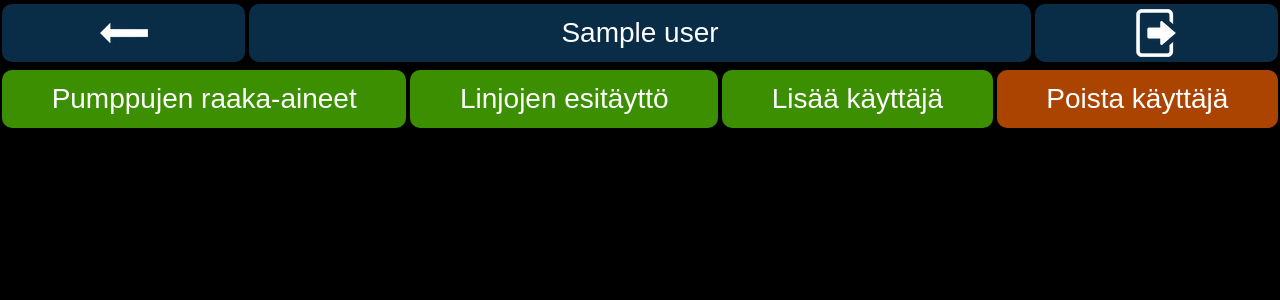
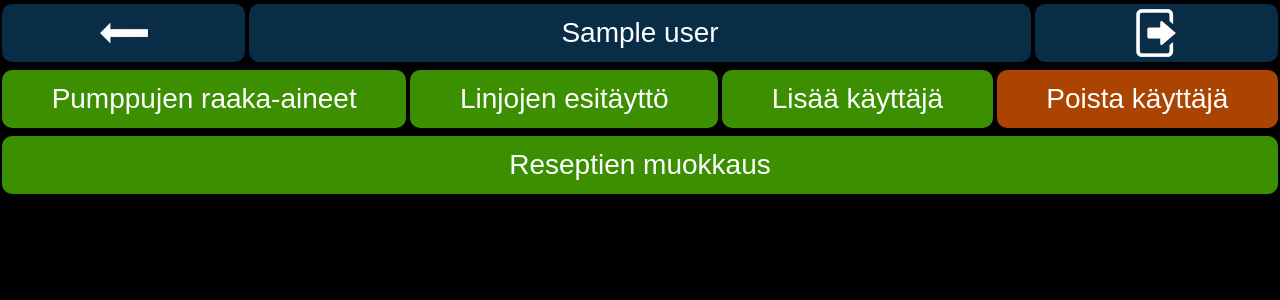
Before and after one commit to ainamaximit/baari-mikko, a Flask app: page /admin in a window 1280 px wide. Shown: the top 300 px of the page. Run offline with Flask 2, Linux system fonts and the light colour scheme; a user stored in the database is signed in; a database or web service that is not in the repository returns one stand-in record (values such as "Sample title"); parts of the project's set-up code (start-up, migrations or seed data) failed here and were passed over; some libraries are stand-ins or nearby versions.

Commit message:
Recipes link added for testing.

```diff
--- a/templates/admin.html
+++ b/templates/admin.html
@@ -31,6 +31,10 @@
         <div onclick="window.location='{{ url_for('del_user') }}';" class="button item red">
             Poista käyttäjä
         </div>
+        <div onclick="window.location='{{ url_for('recipes') }}';" class="button item green">
+            Reseptien muokkaus
+        </div>
+
     </div>
 
 {% endblock %}
```
